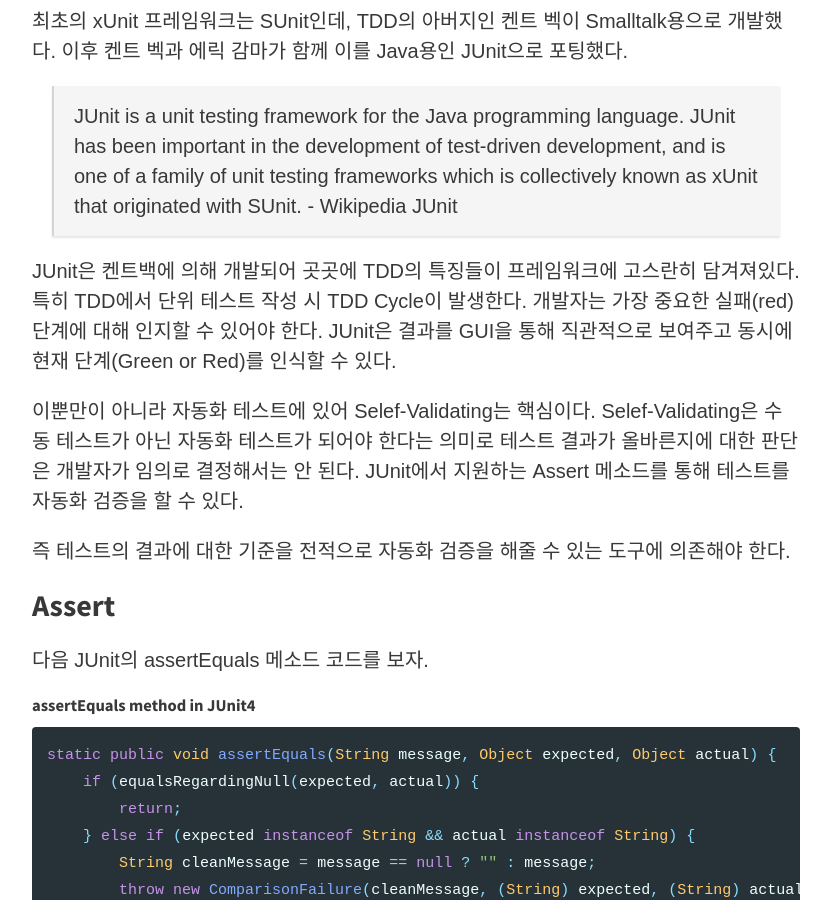
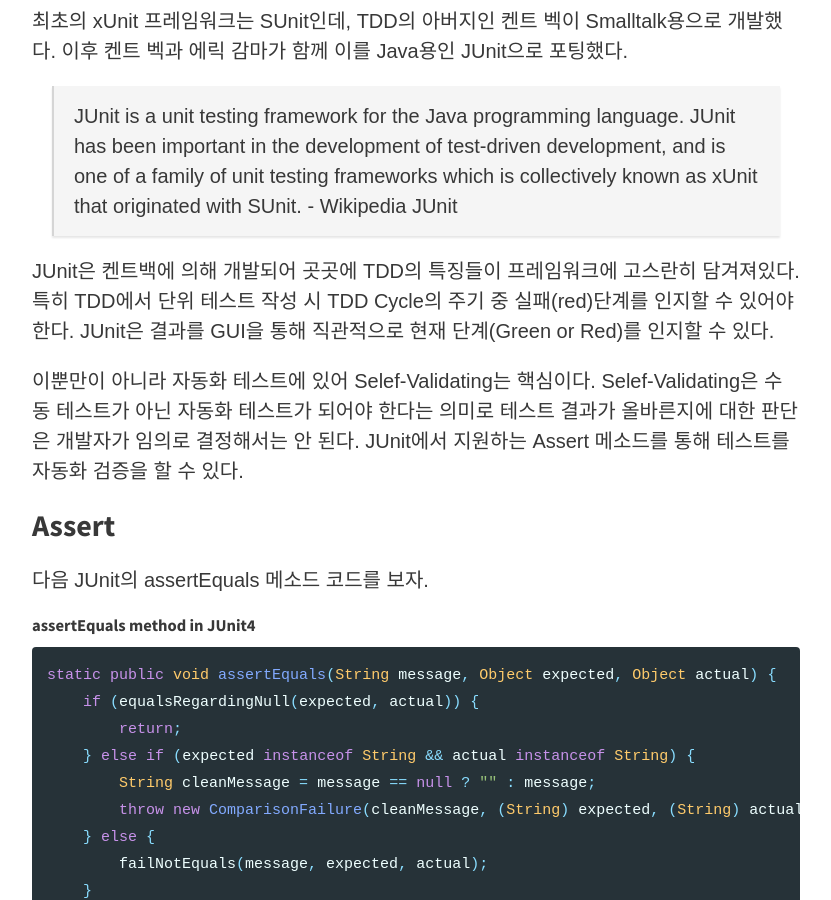
Before and after one commit to gmoon92/gmoon92.github.io, a Jekyll site: the page built from _posts/2018-10-20-junit.md, in a window 1280 px wide and 900 px high, scrolled down 1109 px. Shown: the whole window, without its empty margins (224-1055 px from the left). Built offline with Jekyll 4.4.1, drawn with Linux system fonts in a browser that asks for light colours; comment, search, counter and statistics services are not loaded.

Commit message:
junit post update

```diff
--- a/_posts/2018-10-20-junit.md
+++ b/_posts/2018-10-20-junit.md
@@ -31,11 +31,9 @@ JUnit은 테스트 프레임워크인 xUnit의 Java 버전이다. xUnit은 뒤
 
 >JUnit is a unit testing framework for the Java programming language. JUnit has been important in the development of test-driven development, and is one of a family of unit testing frameworks which is collectively known as xUnit that originated with SUnit. - Wikipedia JUnit
 
-JUnit은 켄트백에 의해 개발되어 곳곳에 TDD의 특징들이 프레임워크에 고스란히 담겨져있다. 특히 TDD에서 단위 테스트 작성 시 TDD Cycle이 발생한다. 개발자는 가장 중요한 실패(red) 단계에 대해 인지할 수 있어야 한다. JUnit은 결과를 GUI을 통해 직관적으로 보여주고 동시에 현재 단계(Green or Red)를 인식할 수 있다.
+JUnit은 켄트백에 의해 개발되어 곳곳에 TDD의 특징들이 프레임워크에 고스란히 담겨져있다. 특히 TDD에서 단위 테스트 작성 시 TDD Cycle의  주기 중 실패(red)단계를 인지할 수 있어야 한다. JUnit은 결과를 GUI을 통해 직관적으로 현재 단계(Green or Red)를 인지할 수 있다.
 
 이뿐만이 아니라 자동화 테스트에 있어 Selef-Validating는 핵심이다. Selef-Validating은 수동 테스트가 아닌 자동화 테스트가 되어야 한다는 의미로 테스트 결과가 올바른지에 대한 판단은 개발자가 임의로 결정해서는 안 된다.  JUnit에서 지원하는 Assert 메소드를 통해 테스트를 자동화 검증을 할 수 있다.
-
-즉 테스트의 결과에 대한 기준을 전적으로 자동화 검증을 해줄 수 있는 도구에 의존해야 한다.
 
 
 ### Assert
```
